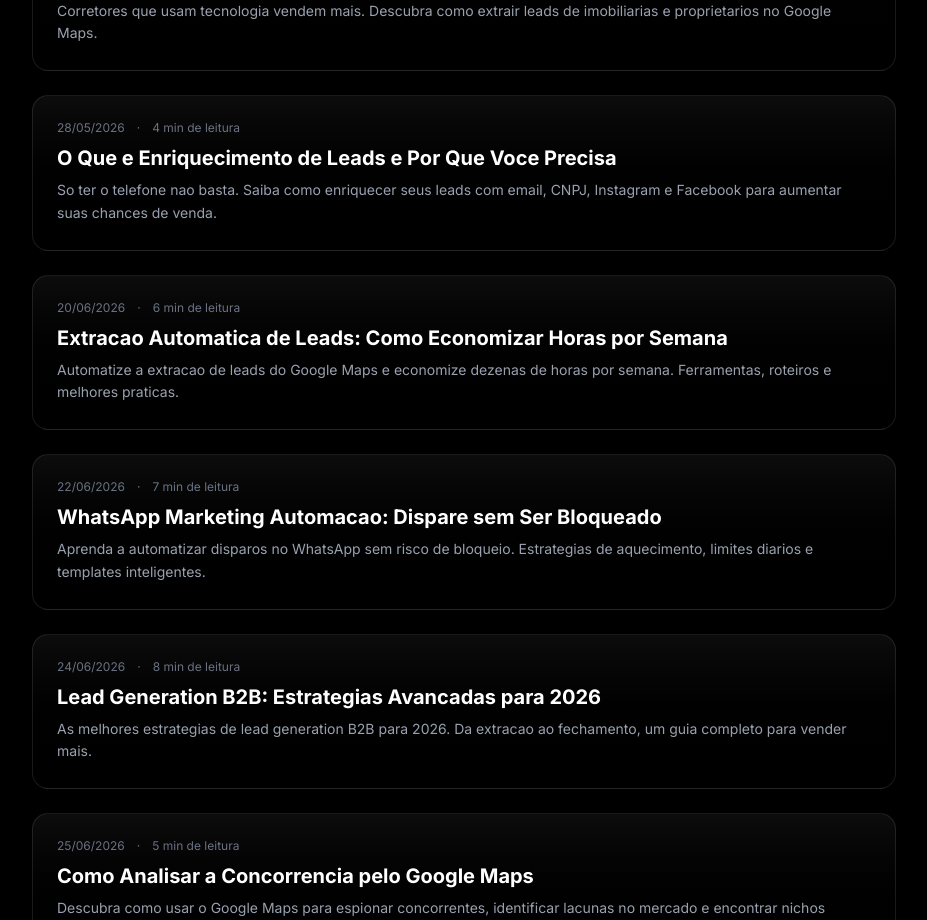
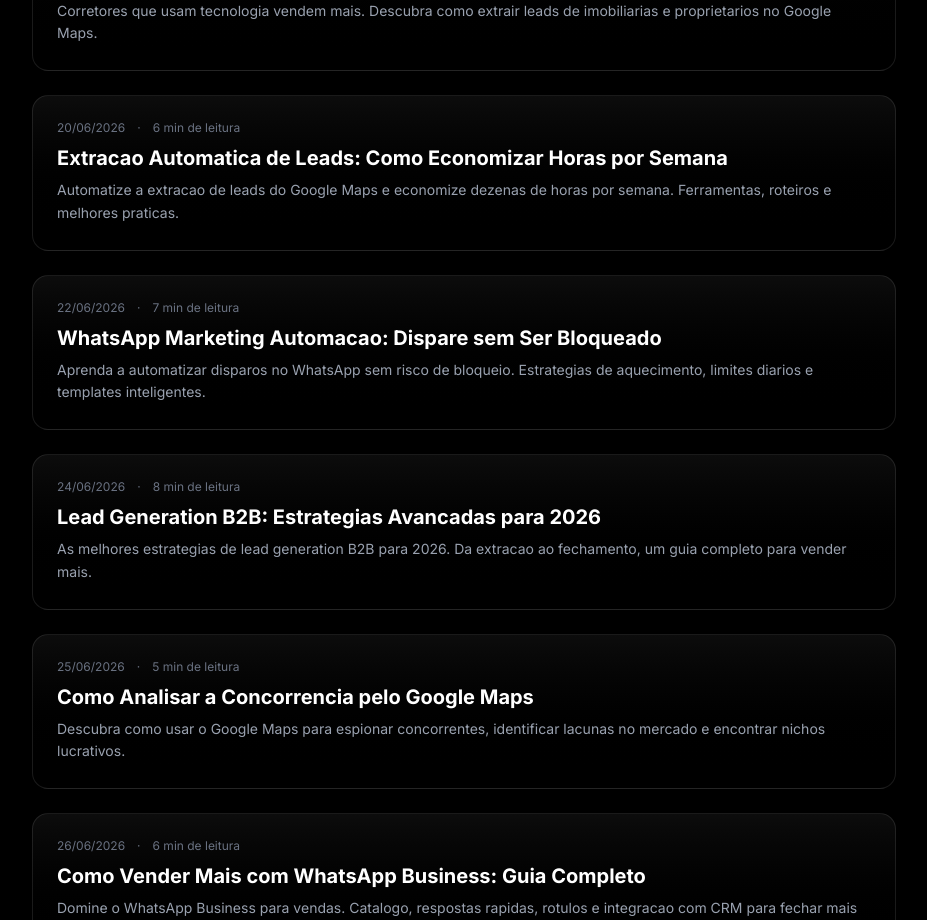
Before and after one commit to pixel010dev-dotcom/geoleads, a Next.js app in the folder dashboard/: page /blog in a window 1280 px wide. Shown: the part 860-1780 px from the top of the page, without its empty margins (176-1103 px from the left). Built offline with nearby package versions, Linux system fonts and the light colour scheme; no server answers.

Commit message:
fix: remove enrichment blog post and enrichment mentions from blog
- Removed 'enriquecimento-de-leads' post from blog listing
- Updated real estate agent post to remove enrichment references

```diff
--- a/dashboard/src/app/blog/[slug]/page.tsx
+++ b/dashboard/src/app/blog/[slug]/page.tsx
@@ -103,8 +103,8 @@ const POSTS: Record<string, { title: string; content: string[]; date: string; re
       'Imobiliarias sao intermediarias naturais. Elas tem acesso a proprietarios e compradores. Se voce oferecer um servico de valor para elas (captacao de clientes, por exemplo), pode fechar parcerias lucrativas.',
       '',
       '## O que extrair',
-      'No Google Maps, voce encontra: nome da imobiliaria, telefone, WhatsApp, site, email, endereco, avaliacao dos clientes.',
-      'Com o enriquecimento, da para descobrir o Instagram e Facebook da imobiliaria.',
+      'No Google Maps, voce encontra: nome da imobiliaria, telefone, WhatsApp, site, endereco, avaliacao dos clientes.',
+      'No Google Maps, voce encontra: nome, telefone, WhatsApp, site, endereco e avaliacao.',
       '',
       '## Estrategia de abordagem para imobiliarias',
       '1. Extraia leads de imobiliarias na sua regiao',
--- a/dashboard/src/app/blog/page.tsx
+++ b/dashboard/src/app/blog/page.tsx
@@ -35,13 +35,6 @@ const posts = [
     excerpt: 'Corretores que usam tecnologia vendem mais. Descubra como extrair leads de imobiliarias e proprietarios no Google Maps.',
     date: '01/06/2026',
     readTime: '7 min',
-  },
-  {
-    slug: 'enriquecimento-de-leads',
-    title: 'O Que e Enriquecimento de Leads e Por Que Voce Precisa',
-    excerpt: 'So ter o telefone nao basta. Saiba como enriquecer seus leads com email, CNPJ, Instagram e Facebook para aumentar suas chances de venda.',
-    date: '28/05/2026',
-    readTime: '4 min',
   },
   {
     slug: 'extracao-automatica-leads',
```
